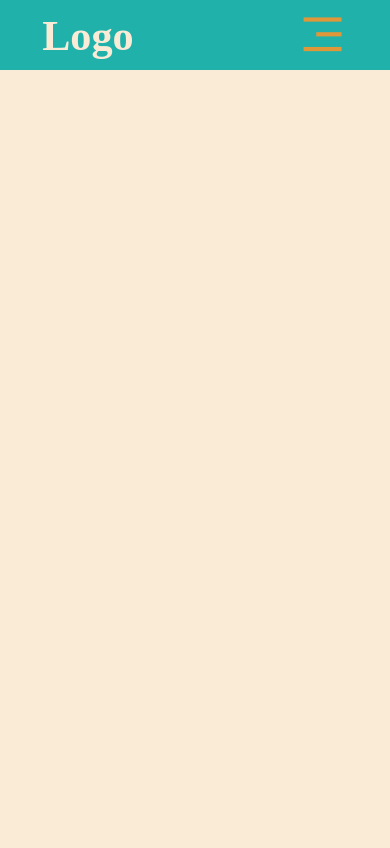
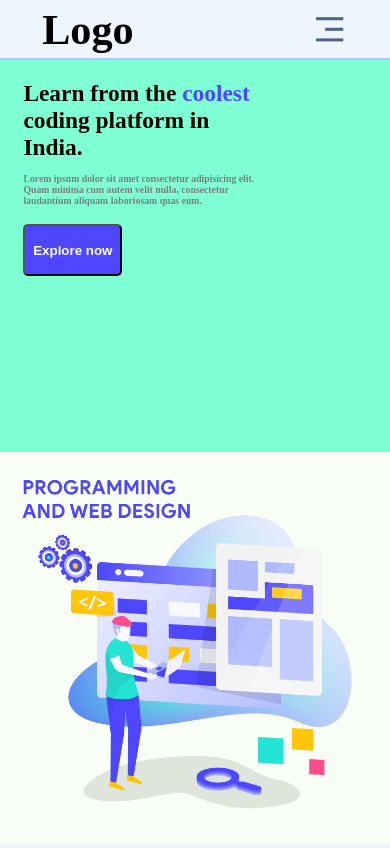
Before and after one commit to k5joshi/design-3, a plain HTML site: page index.html in a window 390 px wide. Drawn offline with nearby package versions, Linux system fonts and the light colour scheme.

Commit message:
responsiveness added

```diff
--- a/index.html
+++ b/index.html
@@ -20,7 +20,20 @@
                 <h4>Blog</h4>
                 <h4>Career</h4>
                 <h4>Account </h4>
+                <a href="">Login</a>
                 <i class="ri-menu-3-line"></i>
+            </div>
+        </div>
+        <div class="content">
+            <div class="left">
+                <h1>Learn from the <span>coolest</span> coding platform in India.</h1>
+            <p>Lorem ipsum dolor sit amet consectetur adipisicing elit. Quam minima cum autem velit nulla, consectetur laudantium aliquam laboriosam quas eum.</p>
+             <button>Explore now</button>
+            </div>
+
+
+            <div class="right">
+                <img src="img.webp" alt="image loading">
             </div>
         </div>
     </div>
--- a/style.css
+++ b/style.css
@@ -7,24 +7,39 @@
 html,body{
     width: 100%;
     height: 100%;
-    background: antiquewhite;
+    background:#EEF5FF;
+}
+.main{
+    height: 100%;
+    width: 100%;
+    position: relative;
 }
 .navbar{
     height: 70px;
     width: 100%;
-    background: rgb(104 91 91);
+    border-bottom: 2px solid rgb(181, 192, 254);
     display: flex;
     align-items: center;
     justify-content: space-between;
-    padding: 0 4vh;
+    padding: 0 7vh;
 }
+
 .navbar h2{
-    font-size: 2vh;
+    font-size: 3vh;
+    font-weight:800;
+}
+.navbar-2  a{
+    padding: 2vh 2vw;
+    border-radius: 5px;
+    background-color: #4E47FF;
+    color: white;
+    font-weight: 700;
+
 }
 .navbar-2{
     display: flex;
     justify-content: space-between;
-    color: rgb(223, 151, 57);
+    color:#4a6486;
     gap: 5vh;
 }
 .navbar-2 i{
@@ -33,13 +48,62 @@ html,body{
     flex-wrap: 800;
 }
 .navbar h4{
-    font-size: 2vh;
+    font-size: 3vh;
+    padding-top: 0.8vw;
+}
+.content{
+    /* i want to make my height full for the screen instead of doing the hit and trail in px in other unit I just make the calculation like */
+    height: calc(100% - 70px);
+    width: 100%;
+    background-color: burlywood;
+    display: flex;
+    position: relative;
+}
+.left{
+    height: 100%;
+    width: 55%;
+    background-color:  aquamarine;
+    padding: 5vw 4vw;
+}
+.left h1{
+    font-size: 4.5vw;
+    line-height: 4.2vw;
+
+}
+.left p{
+    font-size: 1.3vw;
+    color: #778080;
+    font-weight: 600;
+    width: 80%;
+    margin-top: 3vw;
+    margin-bottom: 3.5vw;
 }
 
-@media (max-width:425px) {
+.left h1 span{
+    color: #4E47FF;
+}
+.right{
+    height: 100%;
+    width: 45%;
+    background-color: royalblue;
+}
+.right img{
+    height: 100%;
+    width: 100%;
+}
+
+.content button{
+    padding: 2vh 2vw;
+    border-radius: 5px;
+    background-color: #4E47FF;
+    color: white;
+    font-weight: 700;
+
+}
+
+@media (max-width:465px) {
     .navbar{
-        background-color: lightseagreen;
-        color: antiquewhite;
+        height: 60px;
         padding: 0 5vh;
     }
     .navbar h2{
@@ -49,10 +113,38 @@ html,body{
         font-size: 4vh;
         display: none;
     }
-
+    .navbar a{
+        display: none;
+    }
     .navbar-2 i{
         display: block;
-        font-size: 6vh;
+        font-size: 4.3vh;
     }
 
+    .content{
+        height: calc(100% - 60px);
+        flex-direction: column;
+    }
+    .left{
+        width: 100%;
+        height: 50%;
+        padding: 5vw 6vw;
+    }
+    .right{
+        width: 100%;
+        height:50%;
+    }
+    .left h1{
+        font-size: 6vw;
+        line-height: 7vw;
+        width: 69%;
+    }
+    .left p{
+        font-size: 2.5vw;
+        color: #778080;
+        font-weight: 600;
+        width: 68%;
+        margin-top: 3vw;
+        margin-bottom: 4.5vw;
+    }
 }
```
Also changed, not shown: img.webp (added).
